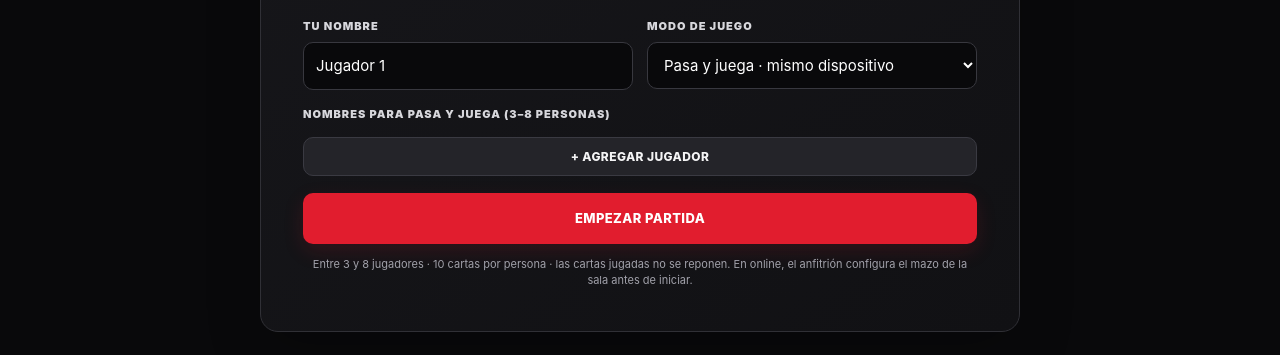
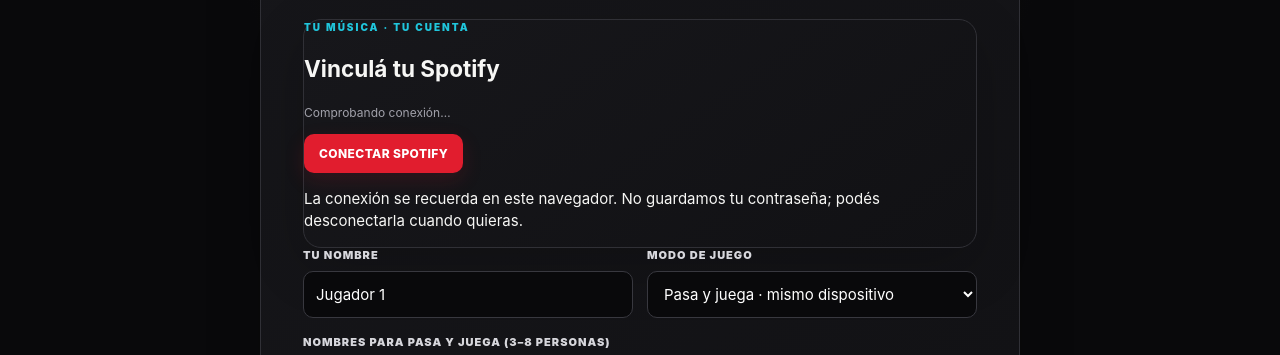
Before and after one commit to benjacogley462/HDP, a plain HTML site: page public/index.html in a window 1280 px wide. Shown: the part 420-775 px from the top of the page. Drawn offline with Linux system fonts and the light colour scheme.

Commit message:
Add persistent Spotify account linking with PKCE

```diff
--- a/public/index.html
+++ b/public/index.html
@@ -14,6 +14,12 @@
 <main>
 <section id="setup" class="setup panel">
   <div class="hero"><p class="eyebrow">HUMOR NEGRO · AMIGOS · CAOS</p><h1>¿HASTA DÓNDE<br><em>PODÉS</em> LLEGAR?</h1><p>Completá la consigna. Bancate las respuestas. Elegí la peor… o la mejor.</p></div>
+
+<section class="spotify-link panel" aria-labelledby="spotifyTitle">
+<div class="spotify-copy"><p class="eyebrow">TU MÚSICA · TU CUENTA</p><h2 id="spotifyTitle">Vinculá tu Spotify</h2><p id="spotifyStatus" class="muted" aria-live="polite">Comprobando conexión…</p><p id="spotifyProfile" class="spotify-profile hidden"></p></div>
+<div class="spotify-actions"><button class="btn primary" id="spotifyConnect" type="button">Conectar Spotify</button><button class="btn secondary hidden" id="spotifyDisconnect" type="button">Desconectar</button></div>
+<p class="spotify-note">La conexión se recuerda en este navegador. No guardamos tu contraseña; podés desconectarla cuando quieras.</p>
+</section>
   <div class="setup-grid">
     <div class="field"><label for="playerName">Tu nombre</label><input id="playerName" maxlength="18" value="Jugador 1"></div>
     <div class="field"><label for="mode">Modo de juego</label><select id="mode"><option value="local">Pasa y juega · mismo dispositivo</option><option value="online">Online · salas y códigos</option></select></div>
```
